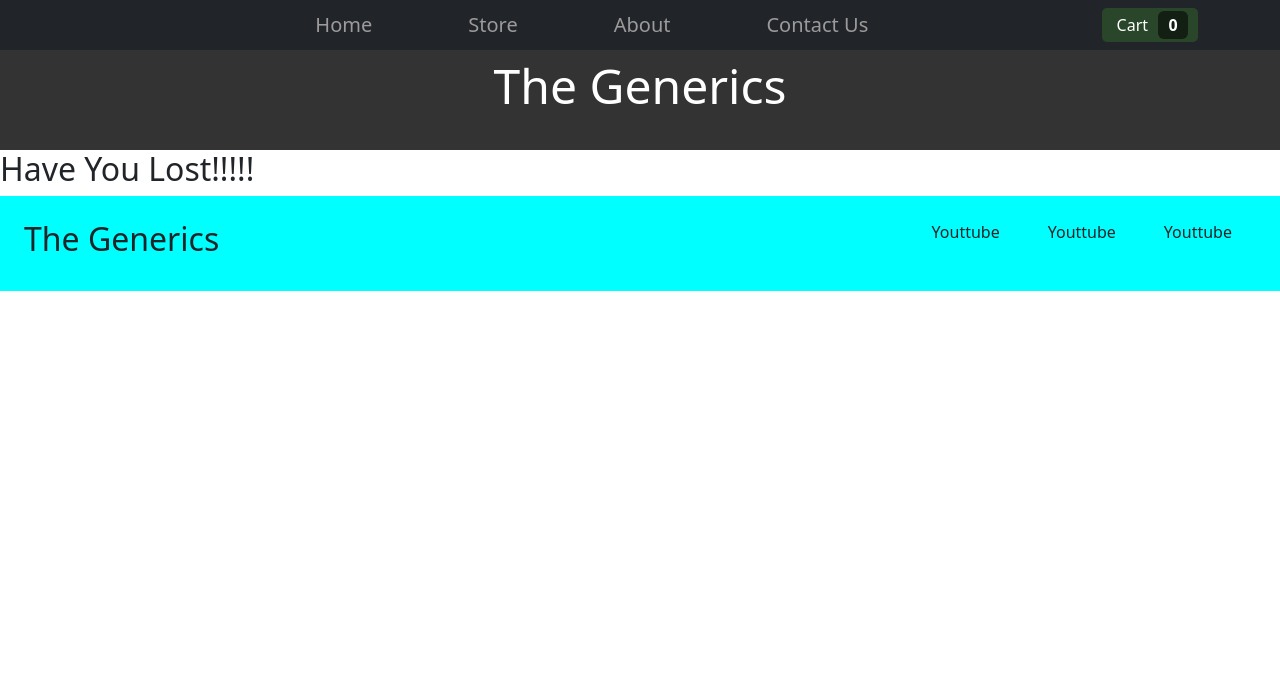
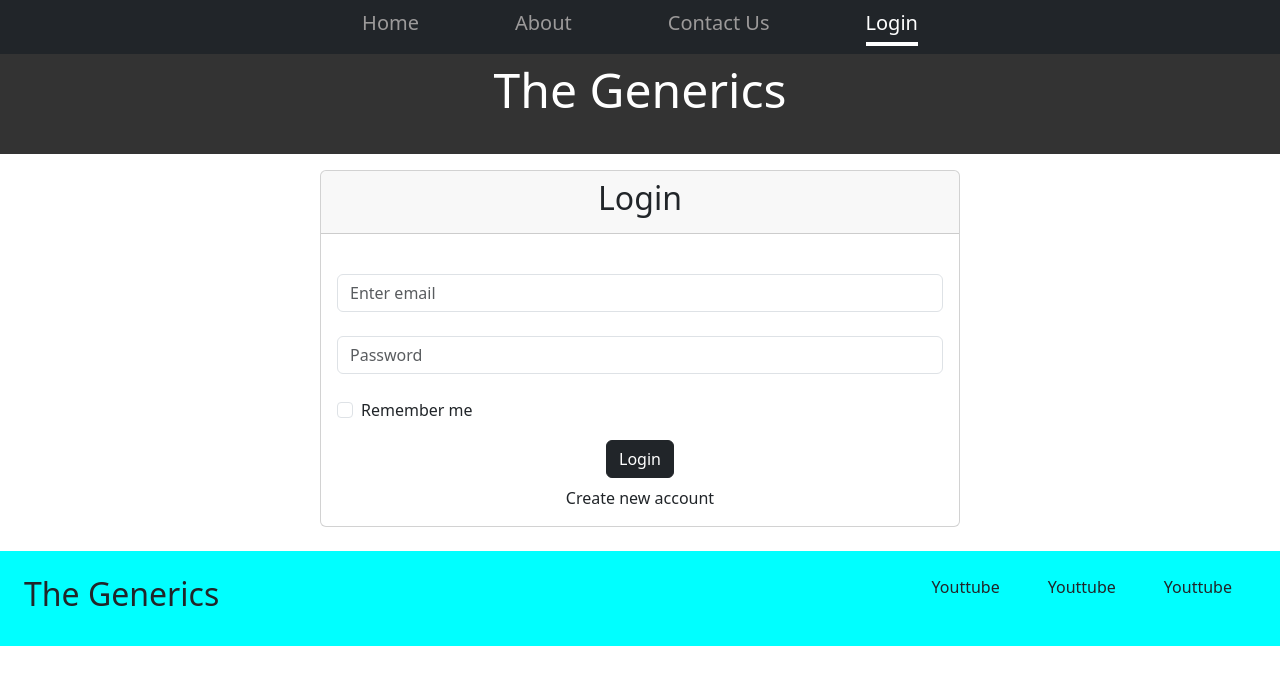
Before and after one commit to AnsariAhmedFrontEnd/e-commerce, a React (Create React App) app: page /login in a window 1280 px wide. Shown: the top 684 px of the page. Built offline with nearby package versions, Linux system fonts and the light colour scheme.

Commit message:
Added login Page

```diff
--- a/src/App.js
+++ b/src/App.js
@@ -7,17 +7,36 @@ import Home from "./components/pages/Home";
 import ContactUs from "./components/pages/ContactUs";
 import ProductDetails from "./components/pages/ProductDetails";
 import NotFound from "./components/pages/NotFound";
+import Login from "./components/pages/Login";
+import AuthContext from "./store/auth-context";
+import { useContext } from "react";
+import { Navigate } from "react-router-dom";
 
 const App = () => {
+  const authCtx = useContext(AuthContext);
+  const isLoggedIn = authCtx.isLoggedIn;
   return (
     <Layout>
       <Routes>
+        <Route
+          path="/"
+          element={isLoggedIn ? <Store /> : <Navigate to="/login" />}
+        />
+        <Route
+          path="/store"
+          element={isLoggedIn ? <Store /> : <Navigate to="/login" />}
+        />
+        <Route path="login" element={<Login />} />
         <Route path="/home" element={<Home />} />
         <Route path="/about" element={<AboutUs />} />
-        <Route path="/" element={<Store />} />
+
+        {isLoggedIn && <Route path="/store" element={<Store />} />}
         <Route path="/contact" element={<ContactUs />} />
-        <Route path="products/:productId" element={<ProductDetails />} />
-        <Route path="*" element={<NotFound />}/>
+        <Route
+          path="store/:productId"
+          element={isLoggedIn ? <ProductDetails /> : <Navigate to="/login" />}
+        />
+        <Route path="*" element={<NotFound />} />
       </Routes>
     </Layout>
   );
--- a/src/components/MerchProducts.js
+++ b/src/components/MerchProducts.js
@@ -27,7 +27,7 @@ const MerchProdcuts = (props) => {
       >
         <Card className="d-flex justify-content-center w-50 border-light">
           <h3 className="pb-4">{product.title}</h3>
-          <Link to={`/products/${product.id}`}>
+          <Link to={`/store/${product.id}`}>
           <img src={product.imageUrl} alt={product.title} style={{width:'90%'}} />
           </Link>
           <div className="d-flex justify-content-between align-items-center m-2 pt-2 pb-2">
--- a/src/components/NavigationBar.js
+++ b/src/components/NavigationBar.js
@@ -1,12 +1,16 @@
-import { Fragment, useState } from "react";
-import { Navbar, Container, Nav } from "react-bootstrap";
+import { Fragment, useContext, useState } from "react";
+import { Navbar, Container, Nav, Button } from "react-bootstrap";
 import CartButton from "../components/CartButton";
 import Cart from "../components/Cart";
 import { NavLink} from "react-router-dom";
 import './NavigationBar.css';
+import AuthContext from "../store/auth-context";
+import { useNavigate } from "react-router-dom";
 
 const NavigationBar = (props) => {
+  const authCtx = useContext(AuthContext);
   const [showCart, setShowCart] = useState(false);
+  const navigate = useNavigate();
 
   const showCartHandler = () => {
     setShowCart(true);
@@ -14,6 +18,11 @@ const NavigationBar = (props) => {
 
   const closeCartHandler = () => {
     setShowCart(false);
+  };
+
+  const logoutHandler = () => {
+    authCtx.logout();
+    navigate('/login');
   };
 
   return (
@@ -24,17 +33,22 @@ const NavigationBar = (props) => {
             <NavLink to="/home"  className="mx-5 text-decoration-none fs-5 link">
                 Home
             </NavLink>
-            <NavLink to="/"  className="mx-5 text-decoration-none fs-5 link">
+           {authCtx.isLoggedIn && <NavLink to="/store"  className="mx-5 text-decoration-none fs-5 link">
               Store
-            </NavLink>
+            </NavLink>}
             <NavLink to="/about" className="mx-5 text-decoration-none fs-5 link">
               About
             </NavLink>
+
             <NavLink to="/contact" className="mx-5 text-decoration-none fs-5 link">
               Contact Us
             </NavLink>
+           {!authCtx.isLoggedIn && <NavLink to="/login" className="mx-5 text-decoration-none fs-5 link">
+              Login
+            </NavLink>}
+         {authCtx.isLoggedIn && <Button variant="dark" onClick={logoutHandler}>Logout</Button>}
           </Nav>
-          <CartButton onCartButtonClick={showCartHandler} />
+          {authCtx.isLoggedIn && <CartButton onCartButtonClick={showCartHandler} />}
         </Container>
       </Navbar>
       <div className="heading">The Generics</div>
--- a/src/components/Products.js
+++ b/src/components/Products.js
@@ -41,7 +41,7 @@ const Products = (props) => {
       >
         <Card className="d-flex justify-content-center w-50 border-light">
           <h3 className="pb-4">{product.title}</h3>
-          <Link to={`/products/${product.id}`}>
+          <Link to={`/store/${product.id}`}>
             <img src={product.imageUrl} alt={product.title} style={{width:'90%'}} />
           </Link>
           <div className="d-flex justify-content-between align-items-center m-2 pt-2 pb-2">
--- /dev/null
+++ b/src/components/pages/Login.js
@@ -0,0 +1,119 @@
+import React, { useContext, useRef, useState } from "react";
+import { Form, Button, Card } from "react-bootstrap";
+import AuthContext from "../../store/auth-context";
+import { useNavigate } from "react-router-dom";
+
+const Login = (props) => {
+  const [isLogin, setIsLogin] = useState(true);
+  const navigate = useNavigate();
+  const authCtx = useContext(AuthContext);
+
+  const emailInputRef = useRef();
+  const passwordInputRef = useRef();
+
+  const switchAuthModeHandler = () => {
+    setIsLogin((prevState) => !prevState);
+  };
+
+  const submitHandler = async (event) => {
+    event.preventDefault();
+    const enteredEmail = emailInputRef.current.value;
+    const enteredPassword = passwordInputRef.current.value;
+
+    try {
+      if (isLogin) {
+
+        const response = await fetch(
+          "https://identitytoolkit.googleapis.com/v1/accounts:signInWithPassword?key=AIzaSyDOC77pwg681wWtDQ6I0DXfS_ohIJXnEp8",
+          {
+            method: "POST",
+            body: JSON.stringify({
+              email: enteredEmail,
+              password: enteredPassword,
+              returnSecureToken: true,
+            }),
+            headers: {
+              "Content-Type": "application/json",
+            },
+          }
+        );
+            if(response.ok) {
+              const data = await response.json();
+        authCtx.login(data.idToken);
+        navigate("/store");
+            }else{
+              const data = await response.json();
+              alert(data.error.message)
+            }
+
+      } else {
+        const response = await fetch(
+          "https://identitytoolkit.googleapis.com/v1/accounts:signUp?key=AIzaSyDOC77pwg681wWtDQ6I0DXfS_ohIJXnEp8",
+          {
+            method: "POST",
+            body: JSON.stringify({
+              email: enteredEmail,
+              password: enteredPassword,
+              returnSecureToken: true,
+            }),
+            headers: {
+              "Content-Type": "application/json",
+            },
+          }
+        );
+
+        if(response.ok) {
+          const data = await response.json();
+    authCtx.login(data.idToken);
+    navigate("/store");
+        }else{
+          const data = await response.json();
+          alert(data.error.message)
+        }
+      }
+    } catch (error) {
+      console.log(error);
+    }
+  };
+
+  return (
+    <div className="d-flex justify-content-center mb-4">
+      <Card className="mt-3 w-50">
+        <Form onSubmit={submitHandler}>
+          <Card.Header className="mb-4 text-center">
+            <h2>Login</h2>
+          </Card.Header>
+          <Card.Body>
+            <Form.Control
+              ref={emailInputRef}
+              type="email"
+              placeholder="Enter email"
+              className="m-auto mb-4"
+            />
+
+            <Form.Control
+              ref={passwordInputRef}
+              type="password"
+              placeholder="Password"
+              className="m-auto mb-4"
+            />
+
+            <Form.Check type="checkbox" label="Remember me" />
+          </Card.Body>
+          <div className="d-flex justify-content-center">
+            <Button variant="dark" type="submit" className="m-auto">
+              {isLogin ? "Login" : "Create Account"}
+            </Button>
+          </div>
+          <div className="d-flex justify-content-center mt-2">
+            <p type="button" onClick={switchAuthModeHandler}>
+              {isLogin ? "Create new account" : "Login with existing account"}
+            </p>
+          </div>
+        </Form>
+      </Card>
+    </div>
+  );
+};
+
+export default Login;
--- a/src/index.js
+++ b/src/index.js
@@ -5,9 +5,11 @@ import App from "./App";
 import { BrowserRouter } from "react-router-dom";
 import "bootstrap/dist/css/bootstrap.min.css";
 import CartProvider from './store/CartProvider';
+import AuthProvider from "./store/AuthProvider";
 
 const root = ReactDOM.createRoot(document.getElementById("root"));
 root.render(
+  <AuthProvider>
   <CartProvider>
   <BrowserRouter>
     <React.StrictMode>
@@ -15,4 +17,5 @@ root.render(
     </React.StrictMode>
   </BrowserRouter>
   </CartProvider>
+  </AuthProvider>
 );
--- /dev/null
+++ b/src/store/AuthProvider.js
@@ -0,0 +1,29 @@
+import { useState } from "react";
+import AuthContext from "./auth-context";
+
+const AuthProvider = (props) => {
+    const initialToken = localStorage.getItem('token')
+    const [token, setToken] = useState(initialToken);
+
+    const isLoggedIn = !!token;
+
+    const loginHandler = (token) => {
+        setToken(token);
+        localStorage.setItem('token', token)
+    };
+
+    const logoutHandler = () => {
+        setToken(null);
+        localStorage.removeItem('token')
+    };
+
+    const authValue = {
+        token:token,
+        isLoggedIn:isLoggedIn,
+        login:loginHandler,
+        logout: logoutHandler
+    };
+  return <AuthContext.Provider value={authValue}>{props.children}</AuthContext.Provider>;
+};
+
+export default AuthProvider;
--- /dev/null
+++ b/src/store/auth-context.js
@@ -0,0 +1,10 @@
+import React from "react";
+
+const AuthContext = React.createContext({
+    token:'',
+    isLoggedIn:false,
+    login:(token) => {},
+    logout:() => {}
+});
+
+export default AuthContext;
```
